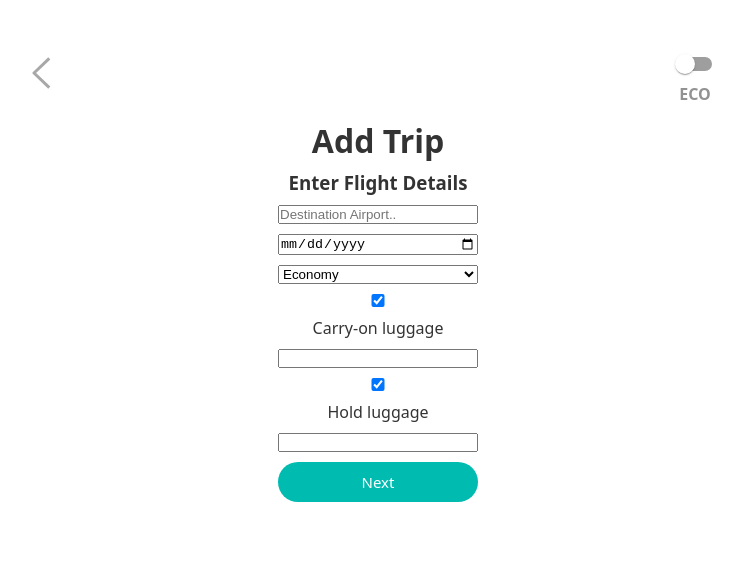
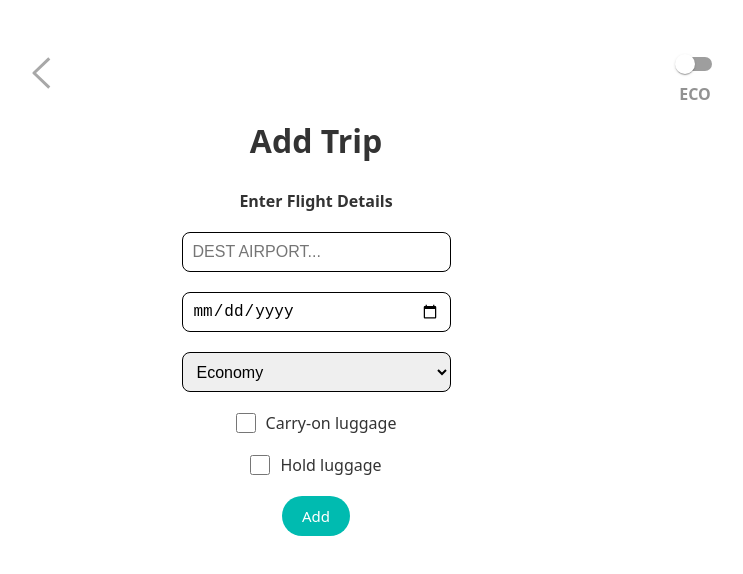
Before and after one commit to nicopicchio/flylight, a React (Create React App) app: page /add-new-trip in a window 1280 px wide. Shown: the top 574 px of the page, without its empty margins (262-1005 px from the left). Built offline with nearby package versions, Linux system fonts and the light colour scheme.

Commit message:
form complete

```diff
--- a/src/components/AddTripForm/AddTripForm.css
+++ b/src/components/AddTripForm/AddTripForm.css
@@ -1,12 +1,40 @@
+.addtripform {
+    max-width: 568px;
+}
+
+.addtripform--subtitle {
+    margin-top: 10px;
+}
+
+
 .addtripform, .addtripform--form {
     display: flex;
     flex-direction: column;
-    justify-content: center;
     align-items: center;
-    gap: 10px;
+    gap: 20px;
 }
 
 
 .addtripform--form input, .addtripform--form select {
-    min-width: 200px;
+    width: 269px;
+    height: 40px;
+    padding: 10px;
+    font-size: 1rem;
 }
+
+input, select {
+    border: 1px solid black;
+    border-radius: 8px;
+}
+
+.addtripform--form--checkbox {
+    display: flex;
+    gap: 10px;
+    justify-content: space-between;
+    align-items: center;
+}
+
+#addtrip--form--hold--checkbox, #addtrip--form--carryon--checkbox {
+    height: 20px;
+    width: 20px;
+}
--- a/src/components/AddTripForm/AddTripForm.jsx
+++ b/src/components/AddTripForm/AddTripForm.jsx
@@ -6,15 +6,16 @@ export default function AddTripForm() {
     destination: '',
     date: '',
     class: '',
-    carryOnCheckBox: true,
+    carryOnCheckBox: false,
     carryOnWeight: '',
-    holdCheckBox: true,
+    holdCheckBox: false,
     holdWeight: '',
   };
 
   const [formData, setFormData] = React.useState(initialFormData);
 
   console.log('formData:', formData);
+
   const handleSubmit = (event) => {
     event.preventDefault();
     console.log('submitted...');
@@ -26,7 +27,7 @@ export default function AddTripForm() {
     setFormData((prevFormData) => {
       return {
         ...prevFormData,
-        [name]: type === "checkbox" ? checked : value,
+        [name]: type === 'checkbox' ? checked : value,
       };
     });
   }
@@ -34,14 +35,14 @@ export default function AddTripForm() {
   return (
     <div className='addtripform'>
       <h2 className='addtripform--title'>Add Trip</h2>
-      <h3 className='addtripform--subtitle'>Enter Flight Details</h3>
+      <h4 className='addtripform--subtitle'>Enter Flight Details</h4>
       <form className='addtripform--form' onSubmit={handleSubmit}>
         <input
           type='text'
           id='addtrip--form--destination'
           name='destination'
           onChange={handleChange}
-          placeholder="Destination Airport.."
+          placeholder='DEST AIRPORT...'
         />
         <input
           type='date'
@@ -59,6 +60,7 @@ export default function AddTripForm() {
           <option value='Business'>Business</option>
           <option value='First'>First</option>
         </select>
+        <div className="addtripform--form--checkbox">
         <input
           type='checkbox'
           id='addtrip--form--carryon--checkbox'
@@ -67,13 +69,18 @@ export default function AddTripForm() {
           checked={formData.carryOnCheckBox}
         />
         <label htmlFor='carryOnCheckBox'>Carry-on luggage</label>
-        {formData.carryOnCheckBox && <input
+        </div>
+        {formData.carryOnCheckBox && (
+          <input
             type='number'
             id='addtrip--form--carryon--weight'
             name='carryOnWeight'
             onChange={handleChange}
             value={formData.carryOnWeight}
-        />}
+            placeholder='Weight in Kg..'
+          />
+        )}
+        <div className="addtripform--form--checkbox">
         <input
           type='checkbox'
           id='addtrip--form--hold--checkbox'
@@ -82,18 +89,25 @@ export default function AddTripForm() {
           checked={formData.holdCheckBox}
         />
         <label htmlFor='carryOnCheckBox'>Hold luggage</label>
-        {formData.holdCheckBox && <input
+        </div>
+        {formData.holdCheckBox && (
+          <input
             type='number'
             id='addtrip--form--hold--weight'
             name='holdWeight'
             onChange={handleChange}
             value={formData.holdWeight}
-        />}
-        <input
+            placeholder='Weight in Kg..'
+          />
+        )}
+
+        <button
           className='button-turquoise button-turquoise--main'
           type='submit'
           value='Next'
-        />
+        >
+          Add
+        </button>
       </form>
     </div>
   );
```
Lines whose indentation alone changed are shown as unchanged.
